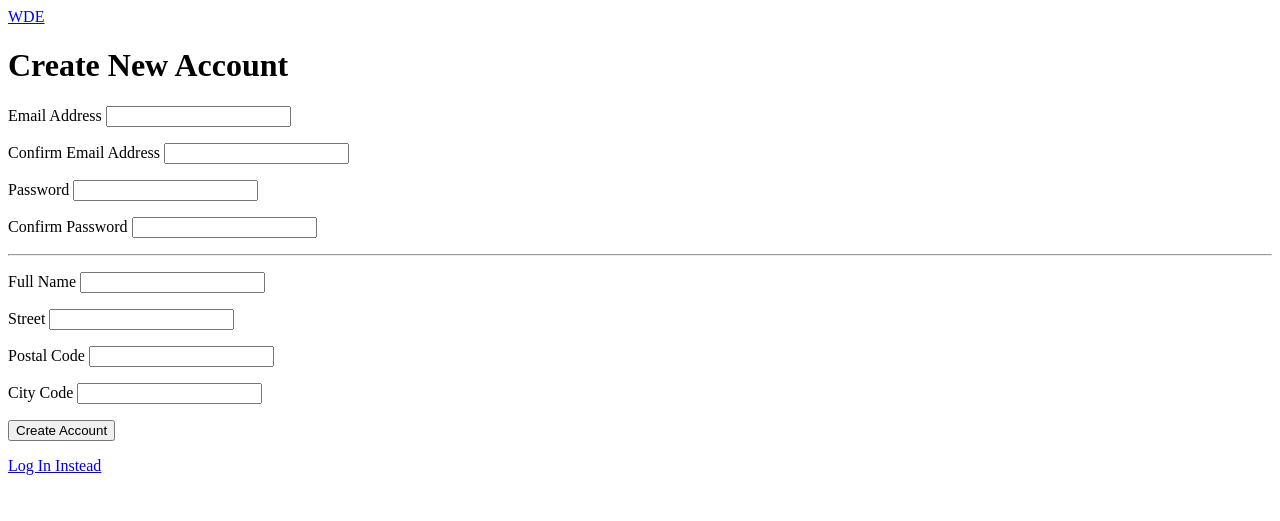
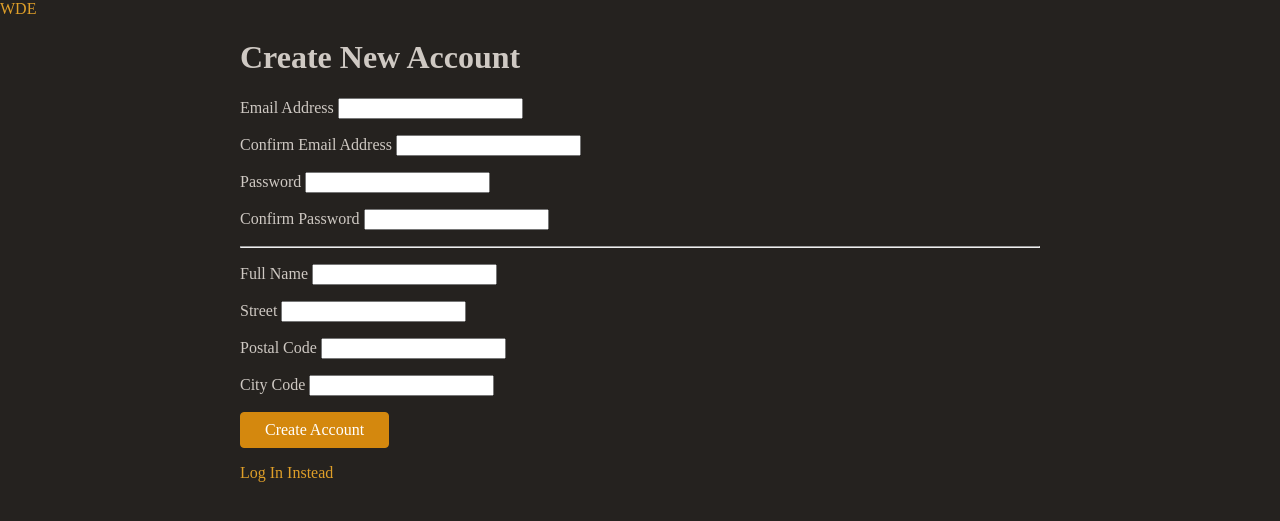
Before and after one commit to YouKnowMe2/100Days, a Node server app: page /signup in a window 1280 px wide. Shown: the top 521 px of the page. Run offline with Node 20, Linux system fonts and the light colour scheme.

Commit message:
[OnlineShop] Main and btn css are defined

```diff
--- a/online-shop/public/styles/base.css
+++ b/online-shop/public/styles/base.css
@@ -39,3 +39,38 @@ html{
 
     --shadow-medium: 0 2px 8px rgba(0, 0, 0, 0.2);
 }
+body{
+    background-color: var(--color-gray-500);
+    color: var(--color-gray-100);
+    margin: 0;
+}
+main{
+    width: 90%;
+    max-width: 50rem;
+    margin: auto;
+}
+ul,ol{
+    list-style: none;
+    margin: 0;
+    padding: 0;
+
+}
+
+a{
+    text-decoration: none;
+    color: var(--color-primary-400);
+}
+
+.btn{
+    cursor: pointer;
+    font: inherit;
+    padding: var(--space-2) var(--space-6);
+    background-color: var(--color-primary-500);
+    color: var(--color-primary-500-contrast);
+    border: 1px solid var(--color-primary-500);
+    border-radius: var(--border-radius-small);
+}
+.btn:hover, .btn:active{
+    background-color: var(--color-primary-700);
+    border-color: var(--color-primary-700);
+}
```
